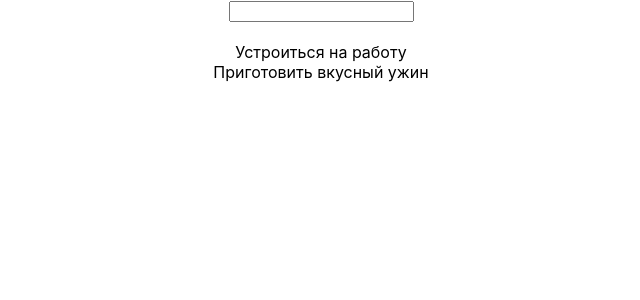
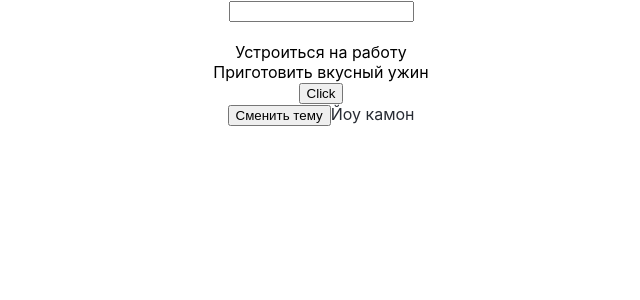
Before and after one commit to deniserokhin1/react-hooks-training, a React (Create React App) app: page / in a window 1280 px wide. Shown: the top 300 px of the page, without its empty margins (319-959 px from the left). Built offline with nearby package versions, Linux system fonts and the light colour scheme.

Commit message:
Хук useContext()

```diff
--- a/src/App.tsx
+++ b/src/App.tsx
@@ -2,6 +2,10 @@ import React, { useLayoutEffect, useReducer, useRef, useState } from "react";
 import "./App.css";
 import { COMPLETE, initialState, reducer, UNCOMPLETE } from "./reducer";
 import { Dispatch } from "redux";
+import Page from "./Page";
+import { AuthContext } from "./authContext";
+import { ThemeContext, themes } from "./themeContext";
+import Page2 from "./Page2";
 
 interface IData {
   name: string;
@@ -31,6 +35,21 @@ function App() {
   });
 
   const [state, dispatch] = useReducer(reducer, initialState);
+  const [isAuth, setIsAuth] = useState(false);
+  const [currentTheme, setCurrentTheme] = useState(themes.light);
+
+  const toggleTheme = () => {
+    if (currentTheme === themes.dark) {
+      setCurrentTheme(themes.light);
+      return;
+    }
+    setCurrentTheme(themes.dark);
+  };
+
+  const value = {
+    isAuth,
+    setIsAuth,
+  };
 
   return (
     <div className="App">
@@ -55,6 +74,12 @@ function App() {
           {i.name}
         </div>
       ))}
+      <AuthContext.Provider value={value}>
+        <Page />
+      </AuthContext.Provider>
+      <ThemeContext.Provider value={{ theme: currentTheme, toggleTheme }}>
+        <Page2 />
+      </ThemeContext.Provider>
     </div>
   );
 }
--- /dev/null
+++ b/src/Page.tsx
@@ -0,0 +1,15 @@
+import React from "react";
+import { AuthUseContext } from "./hooks/authUseContext";
+
+const Page = () => {
+  const { isAuth, setIsAuth } = AuthUseContext();
+
+  return (
+    <div>
+      {isAuth && <div style={{ background: "blue" }}>Работает</div>}
+      <button onClick={() => setIsAuth(isAuth)}>Click</button>
+    </div>
+  );
+};
+
+export default Page;
--- /dev/null
+++ b/src/Page2.tsx
@@ -0,0 +1,22 @@
+import React from "react";
+import { ThemeUseContext } from "./hooks/themeUseContext";
+
+const Page2 = () => {
+  const { theme, toggleTheme } = ThemeUseContext();
+  console.log(theme.background);
+  console.log(theme.color);
+  return (
+    <div
+      style={{
+        height: "100vh",
+        background: theme.background,
+        color: theme.color,
+      }}
+    >
+      <button onClick={toggleTheme}>Сменить тему</button>
+      Йоу камон
+    </div>
+  );
+};
+
+export default Page2;
--- /dev/null
+++ b/src/authContext.ts
@@ -0,0 +1,8 @@
+import React, { Dispatch, SetStateAction } from "react";
+
+interface IContext {
+  isAuth: boolean;
+  setIsAuth: Dispatch<SetStateAction<boolean>>;
+}
+
+export const AuthContext = React.createContext({} as IContext);
--- /dev/null
+++ b/src/hooks/authUseContext.ts
@@ -0,0 +1,9 @@
+import { useContext } from "react";
+import { AuthContext } from "../authContext";
+
+export const AuthUseContext = () => {
+  const auth = useContext(AuthContext);
+  if (!auth) return auth;
+
+  return auth;
+};
--- /dev/null
+++ b/src/hooks/themeUseContext.ts
@@ -0,0 +1,9 @@
+import { useContext } from "react";
+import { ThemeContext } from "../themeContext";
+
+export const ThemeUseContext = () => {
+  const theme = useContext(ThemeContext);
+  if (!theme) return theme;
+
+  return theme;
+};
--- a/src/reducer.ts
+++ b/src/reducer.ts
@@ -22,7 +22,7 @@ export const initialState = [
   },
 ];
 
-export const reducer = (state: IState[], action: IAction) => {
+export const reducer = (state: IState[], action: IAction): IState[] => {
   switch (action.type) {
     case COMPLETE:
       return state.map((i) => {
--- /dev/null
+++ b/src/themeContext.ts
@@ -0,0 +1,29 @@
+import React from "react";
+
+interface IColor {
+  color: string;
+  background: string;
+}
+
+interface IContext {
+    theme: IColor;
+    toggleTheme: () => void;
+  }
+
+interface IThemes {
+  light: IColor;
+  dark: IColor;
+}
+
+export const themes: IThemes = {
+  dark: {
+    background: "#282c34",
+    color: "#fff",
+  },
+  light: {
+    background: "#fff",
+    color: "#282c34",
+  },
+};
+
+export const ThemeContext = React.createContext({} as IContext);
```
